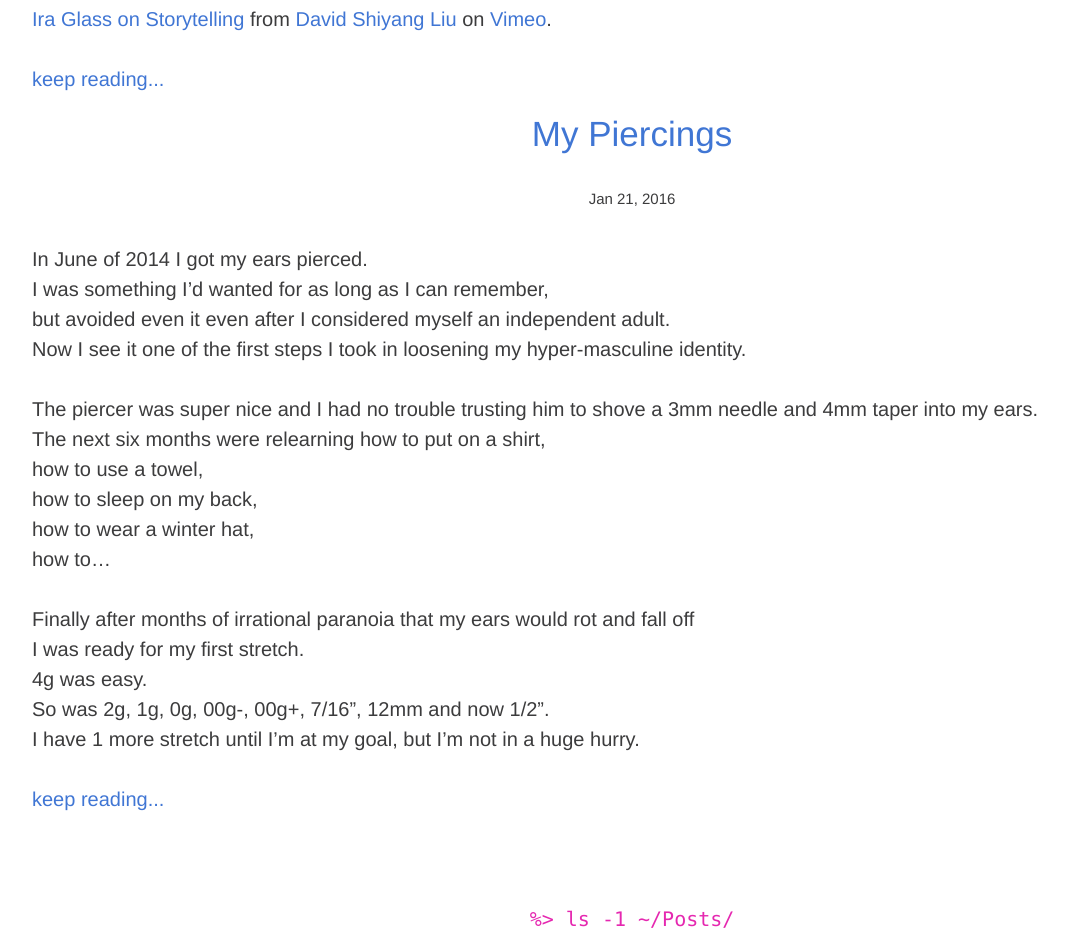
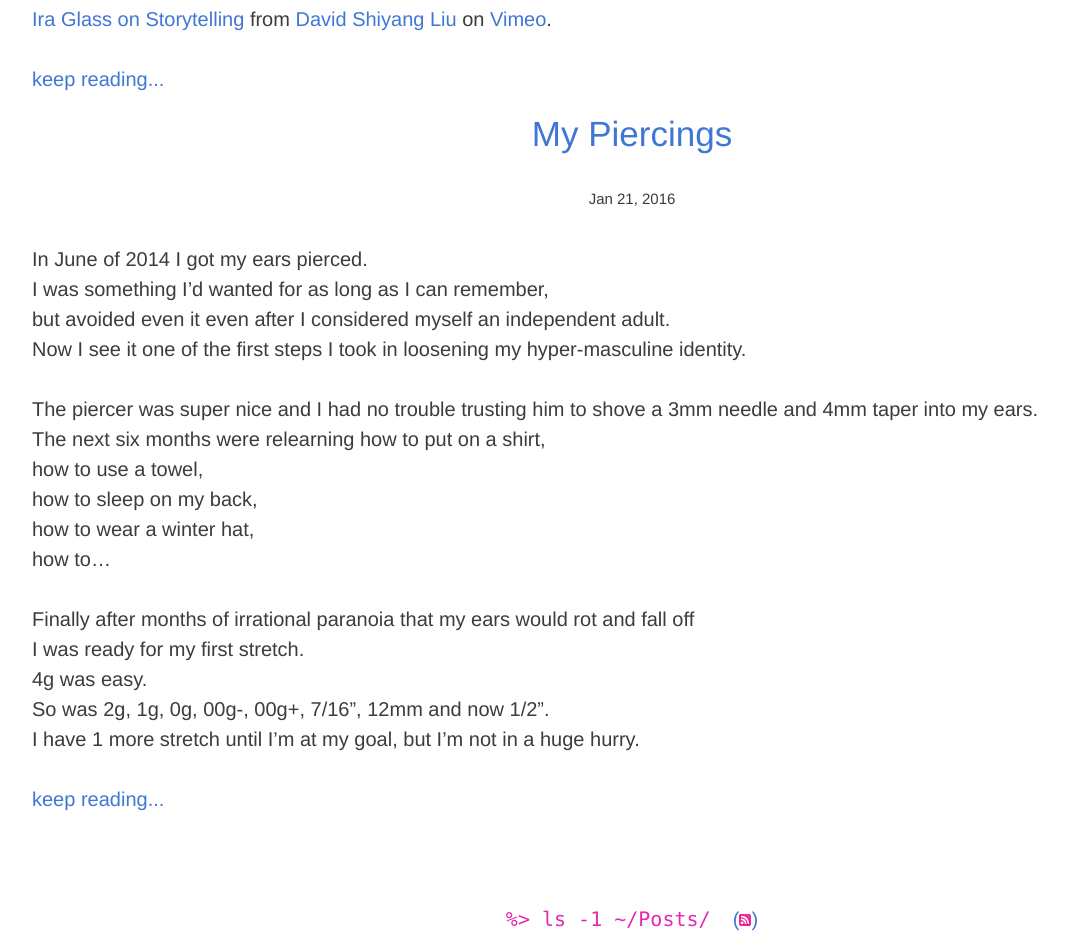
Before and after one commit to brycekbargar/brycekbargar.github.io, a Jekyll site: the page built from index.html, in a window 1280 px wide, cut to the strip 2434-3369 px from the top of the page. Shown: the whole strip, without its empty margins (8-1076 px from the left). Built offline with Jekyll 4.4.1, drawn with Linux system fonts in a browser that asks for light colours.

Commit message:
Add rss icon

```diff
--- a/_layouts/default.html
+++ b/_layouts/default.html
@@ -51,10 +51,16 @@
 
         {{ content }}
 
-        <nav class="ta-center grid grid--medium">
-            <a title="All Blog Posts" href="{{ '/blog/' | prepend: site.baseurl }}">
-                <span class="code">%> ls -1 ~/Posts/</span>
-            </a>
+        <nav class="grid grid--medium">
+            <span class="ta-center">
+                <a title="All Blog Posts" href="{{ '/blog/' | prepend: site.baseurl }}">
+                    <span class="code">%> ls -1 ~/Posts/</span>
+                </a>
+                &nbsp;&nbsp;
+                <a title="Atom RSS" href="{{ '/feed.xml' | prepend: site.baseurl }}">
+                    (<img class="no-table" alt="Atom RSS" src="{{ '/assets/atom.png' | prepend: site.baseurl }}">)
+                </a>
+            </span>
         </nav>
     </body>
 
--- a/css/main.css
+++ b/css/main.css
@@ -13,8 +13,12 @@ a {
 }
 
 /* Make these look kind of like cutestrap code */
-.code {
+span.code {
     color: #e528b0;
     font-family: Consolas,Monaco,"Courier New",monospace;
     line-height: 1;
 }
+
+img.no-table {
+    display: inline
+}
```
Also changed, not shown: assets/atom.png (added).
